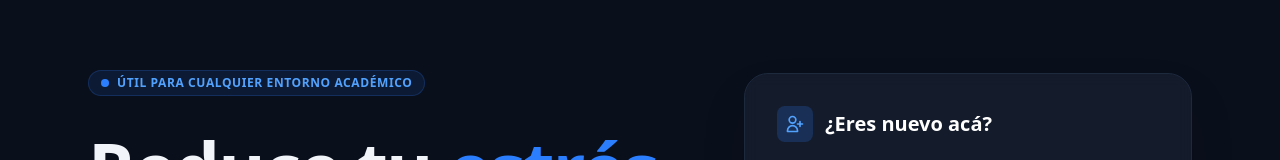
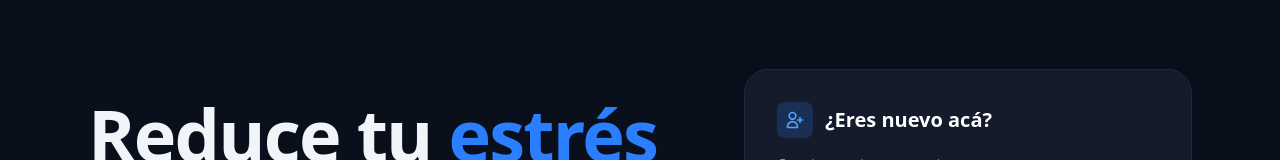
Before and after one commit to Mini-Proyecto-I/frontend, a React (Vite) app: page / in a window 1280 px wide. Shown: the part 140-300 px from the top of the page. Built offline with nearby package versions, Linux system fonts and the light colour scheme; no server answers.

Commit message:
Hotfix: Remove academic utility badge from Landing page
Removed academic utility badge from the hero section.

```diff
--- a/src/pages/Landing.tsx
+++ b/src/pages/Landing.tsx
@@ -138,11 +138,6 @@
                 <section className="w-full max-w-6xl mx-auto px-6 py-20 lg:py-32 flex flex-col lg:flex-row items-center justify-between gap-16">
                     {/* Left Column */}
                     <div className="flex-1 space-y-8">
-                        <div className="inline-flex items-center gap-2 px-3 py-1 rounded-full bg-blue-500/10 border border-blue-500/20 text-blue-400 text-xs font-semibold tracking-wider uppercase">
-                            <span className="w-2 h-2 rounded-full bg-blue-500"></span>
-                            Útil para cualquier entorno académico
-                        </div>
-
                         <h1 className="text-5xl lg:text-7xl font-extrabold tracking-tight leading-[1.1]">
                             Reduce tu <span className="text-blue-500">estrés académico</span> hoy
                         </h1>
```
